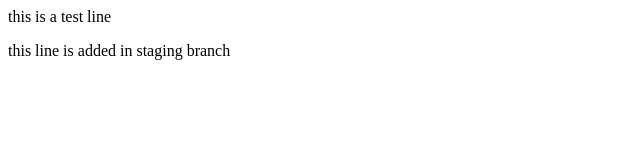
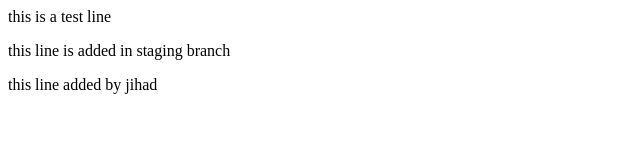
Before and after one commit to Jihad-24/dummy-repo, a plain HTML site: page index.html in a window 1280 px wide. Shown: the whole page, without its empty margins (0-640 px from the left). Drawn offline with Linux system fonts and the light colour scheme.

```diff
--- a/index.html
+++ b/index.html
@@ -1,2 +1,3 @@
 <p>this is a test line</p>
 <p>this line is added in staging branch</p>
+<p>this line added by jihad</p>
```
